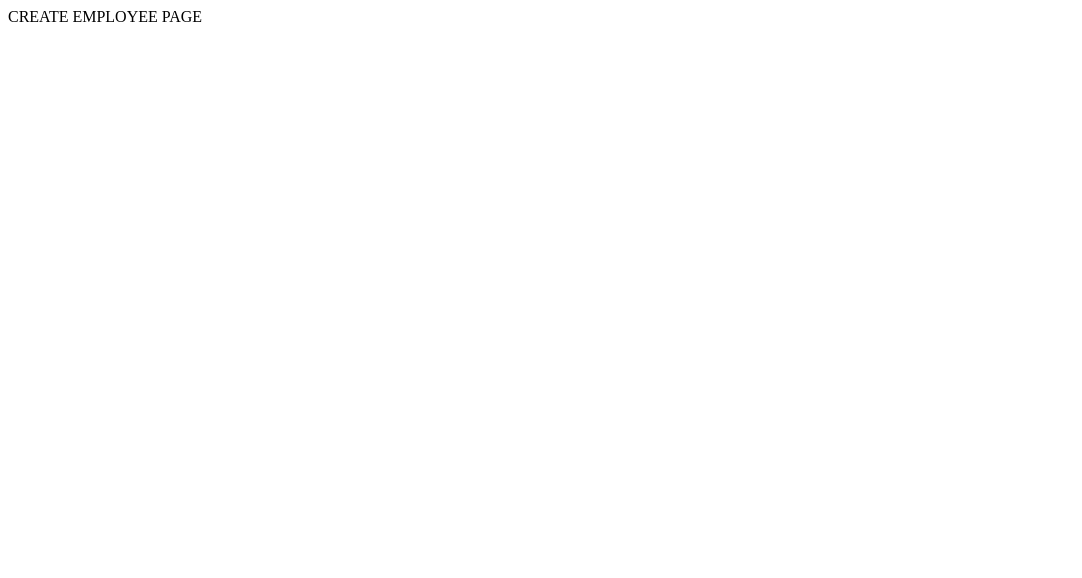
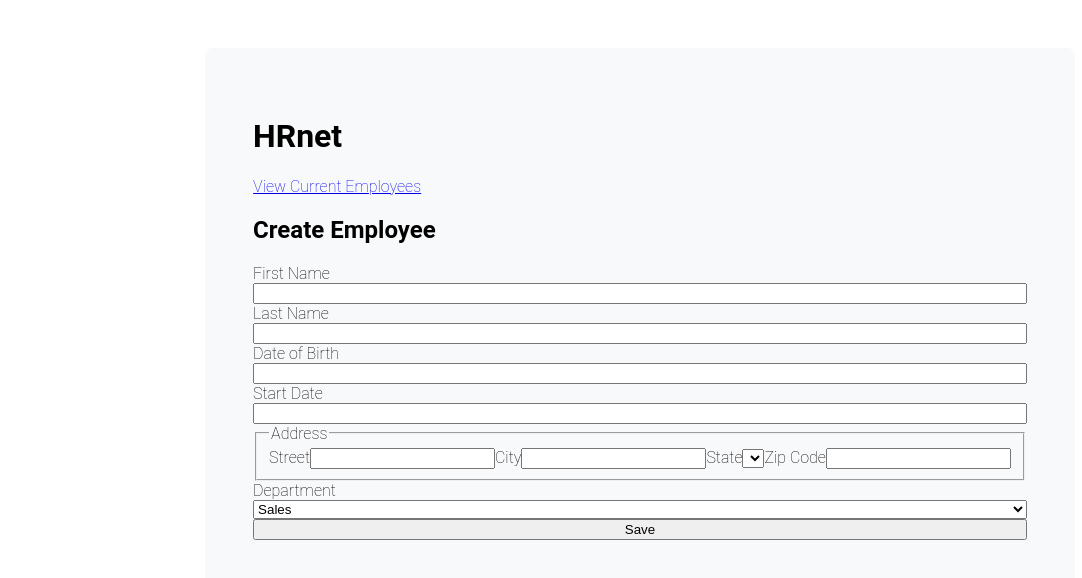
Before and after one commit to oumaimameddah/hrnet-app, a React (Create React App) app: page /create-employee in a window 1280 px wide. Shown: the top 578 px of the page, without its empty margins (0-1082 px from the left). Built offline with nearby package versions, Linux system fonts and the light colour scheme.

Commit message:
ajouter bootstrap et migration de la premiere page

```diff
--- a/public/index.html
+++ b/public/index.html
@@ -10,6 +10,10 @@
       content="Web site created using create-react-app"
     />
     <link rel="apple-touch-icon" href="%PUBLIC_URL%/logo192.png" />
+    <!--
+      Font Nunito
+    -->
+    <link rel="stylesheet" href="https://fonts.googleapis.com/css?family=Nunito:200,600">
     <!--
       manifest.json provides metadata used when your web app is installed on a
       user's mobile device or desktop. See https://developers.google.com/web/fundamentals/web-app-manifest/
@@ -26,7 +30,7 @@
     -->
     <title>React App</title>
   </head>
-  <body>
+  <body class="main-container">
     <noscript>You need to enable JavaScript to run this app.</noscript>
     <div id="root"></div>
     <!--
--- a/src/App.js
+++ b/src/App.js
@@ -1,15 +1,16 @@
 import React from "react";
 import {Navigate, Route, Routes} from "react-router-dom";
-import { useSelector } from 'react-redux';
 import Error from "./pages/Error";
+import CreateEmployee from "./pages/CreateEmployee";
+import EmployeeList from "./pages/EmployeeList";
 
 function App() {
   return (
       <>
         <Routes>
           <Route path="/" element={<Navigate to="/create-employee"/>}/>
-          <Route path="/create-employee" element={<div> CREATE EMPLOYEE PAGE </div>}/>
-          <Route path="/employee-list" element={<div> EMPLOYEE LIST </div>} />
+          <Route path="/create-employee" element={<CreateEmployee />}/>
+          <Route path="/employee-list"   element={<EmployeeList />} />
           <Route path="*" element={<Error/>}/>
         </Routes>
       </>
--- a/src/index.js
+++ b/src/index.js
@@ -8,6 +8,8 @@ import {Provider} from "react-redux";
 import {store} from "./redux/store";
 
 import App from './App';
+
+import "./styles/app.style.css"
 
 const root = ReactDOM.createRoot(document.getElementById('root'));
 root.render(
--- /dev/null
+++ b/src/pages/CreateEmployee.jsx
@@ -0,0 +1,55 @@
+import '../styles/create-employe.style.css'
+
+const CreateEmployee = () => {
+    return (<main className="employee-container">
+        <div className="title">
+            <h1>HRnet</h1>
+        </div>
+        <div className="form-setion">
+            <a href="/employee-list">View Current Employees</a>
+            <h2>Create Employee</h2>
+            <form id="create-employee">
+                <label htmlFor="first-name">First Name</label>
+                <input type="text" id="first-name"/>
+
+                <label htmlFor="last-name">Last Name</label>
+                <input type="text" id="last-name"/>
+
+                <label htmlFor="date-of-birth">Date of Birth</label>
+                <input id="date-of-birth" type="text"/>
+
+                <label htmlFor="start-date">Start Date</label>
+                <input id="start-date" type="text"/>
+
+                <fieldset className="address">
+                    <legend>Address</legend>
+
+                    <label htmlFor="street">Street</label>
+                    <input id="street" type="text"/>
+
+                    <label htmlFor="city">City</label>
+                    <input id="city" type="text"/>
+
+                    <label htmlFor="state">State</label>
+                    <select name="state" id="state"></select>
+
+                    <label htmlFor="zip-code">Zip Code</label>
+                    <input id="zip-code" type="number"/>
+                </fieldset>
+
+                <label htmlFor="department">Department</label>
+                <select name="department" id="department">
+                    <option>Sales</option>
+                    <option>Marketing</option>
+                    <option>Engineering</option>
+                    <option>Human Resources</option>
+                    <option>Legal</option>
+                </select>
+            </form>
+
+            <button>Save</button>
+        </div>
+    </main>)
+}
+
+export default CreateEmployee;
--- /dev/null
+++ b/src/pages/EmployeeList.jsx
@@ -0,0 +1,7 @@
+const EmployeeList = () => {
+  return (
+      <div>EMPLOYEE LIST PAGE</div>
+  )
+}
+
+export default EmployeeList;
--- /dev/null
+++ b/src/styles/app.style.css
@@ -0,0 +1,13 @@
+.main-container {
+  padding: 3rem;
+  margin-right: auto;
+  margin-left: auto;
+}
+
+html, body {
+  background-color: #fff;
+  font-family: "Roboto", sans-serif;
+  font-weight: 200;
+  height: 100vh;
+  margin: 0;
+}
--- /dev/null
+++ b/src/styles/create-employe.style.css
@@ -0,0 +1,18 @@
+.employee-container {
+    margin-right: auto;
+    margin-left: auto;
+    border-radius: 8px;
+    width: fit-content;
+    padding: 3rem;
+    background-color: rgba(248, 249, 250, 1)!important;
+}
+
+.form-setion {
+    display: flex;
+    flex-direction: column;
+}
+
+form {
+    display: flex;
+    flex-direction: column;
+}
```
Also changed, not shown: package.json (+5 -4 lines), 1 other file (tests, documents, lock files or other folders).
